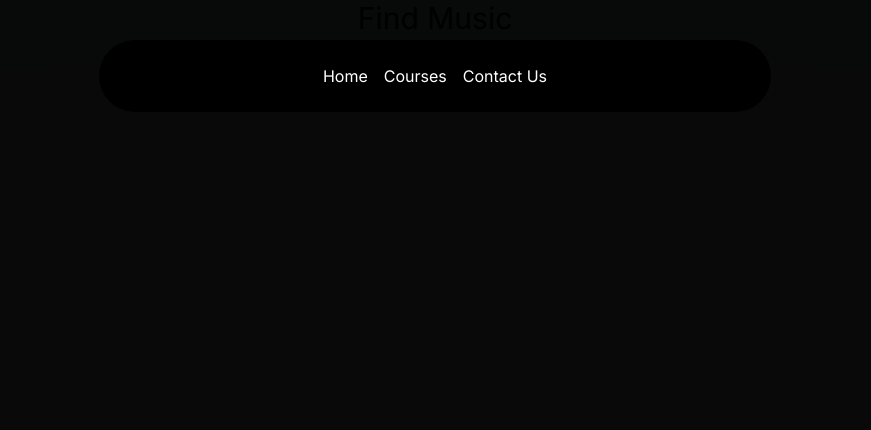
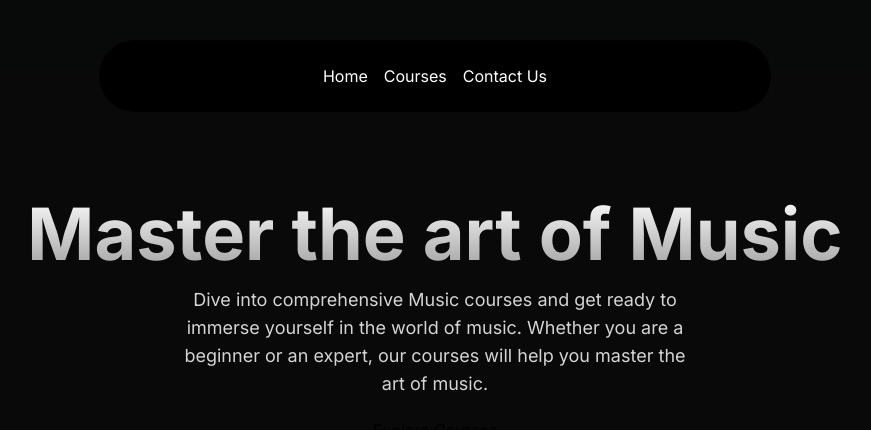
Before and after one commit to Cybrite/find-music, a Next.js app: page / in a window 1280 px wide. Shown: the top 430 px of the page, without its empty margins (205-1076 px from the left). Built offline with nearby package versions, Linux system fonts and the light colour scheme.

Commit message:
feat: Hero layout

```diff
--- a/src/app/layout.tsx
+++ b/src/app/layout.tsx
@@ -6,7 +6,7 @@
 const inter = Inter({ subsets: ["latin"] });
 
 export const metadata: Metadata = {
-  title: "Create Next App",
+  title: "Find-Music",
   description: "Generated by create next app",
 };
 
--- a/src/app/page.tsx
+++ b/src/app/page.tsx
@@ -1,8 +1,10 @@
+import Hero from "@/components/Hero";
+
 export default function Home() {
   return (
     <body>
       <main className="min-h-screen bg-black/[0.96] antialiased bg-grid-white/[0.05]">
-      <h1 className="text-3xl text-center">Find Music</h1>
+        <Hero />
       </main>
     </body>
   );
--- /dev/null
+++ b/src/components/Hero.tsx
@@ -0,0 +1,23 @@
+import Link from "next/link";
+
+function Hero() {
+  return (
+    <div className="h-auto md:h-[40rem] w-full rounded-sm flex flex-col items-center justify-center relative overflow-hidden mx-auto py-10 md:py-0 text-center">
+      <div className="p-4 relative z-10 w-full ">
+        <h1 className="mt-20 md:mt-0 text-4xl md:text-7xl font-bold bg-clip-text text-transparent bg-gradient-to-b from-neutral-50 to-neutral-400">
+          Master the art of Music
+        </h1>
+        <p className="mt-4 font-normal text-base md:text-lg text-neutral-300 max-w-lg mx-auto">
+          Dive into comprehensive Music courses and get ready to immerse
+          yourself in the world of music. Whether you are a beginner or an
+          expert, our courses will help you master the art of music.
+        </p>
+        <div className="mt-5">
+          <Link href={"/courses"}>Explore Courses</Link>
+        </div>
+      </div>
+    </div>
+  );
+}
+
+export default Hero;
```
